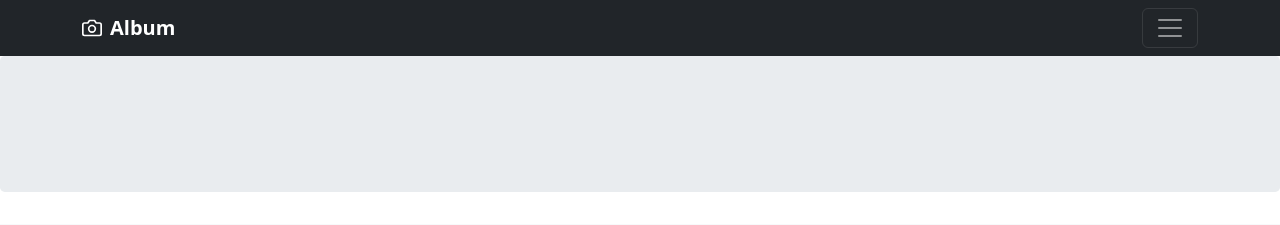
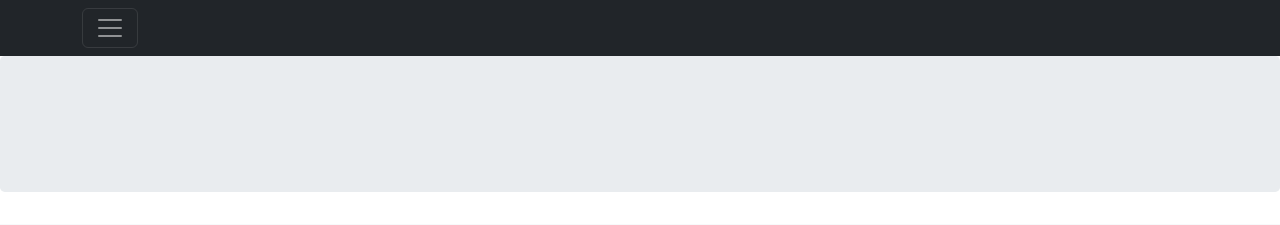
Before and after one commit to Rashini1998/Blog-Management-System, a CodeIgniter app: page /database/index.php/home/blog_detail/1 in a window 1280 px wide. Shown: the top 225 px of the page. Run offline with CodeIgniter, Linux system fonts and the light colour scheme; data that the repository does not hold is empty; some libraries are stand-ins or nearby versions.

Commit message:
did changes

```diff
--- a/application/views/blog_detail_view.php
+++ b/application/views/blog_detail_view.php
@@ -45,16 +45,7 @@
 	</div>
 	<div class="navbar navbar-dark bg-dark box-shadow">
 		<div class="container d-flex justify-content-between">
-			<a href="#" class="navbar-brand d-flex align-items-center">
-				<svg xmlns="http://www.w3.org/2000/svg" width="20" height="20" viewBox="0 0 24 24" fill="none"
-					 stroke="currentColor" stroke-width="2" stroke-linecap="round" stroke-linejoin="round"
-					 class="mr-2">
-					<path d="M23 19a2 2 0 0 1-2 2H3a2 2 0 0 1-2-2V8a2 2 0 0 1 2-2h4l2-3h6l2 3h4a2 2 0 0 1 2 2z">
-					</path>
-					<circle cx="12" cy="13" r="4"></circle>
-				</svg>
-				<strong>Album</strong>
-			</a>
+
 			<button class="navbar-toggler" type="button" data-toggle="collapse" data-target="#navbarHeader"
 					aria-controls="navbarHeader" aria-expanded="false" aria-label="Toggle navigation">
 				<span class="navbar-toggler-icon"></span>
```
